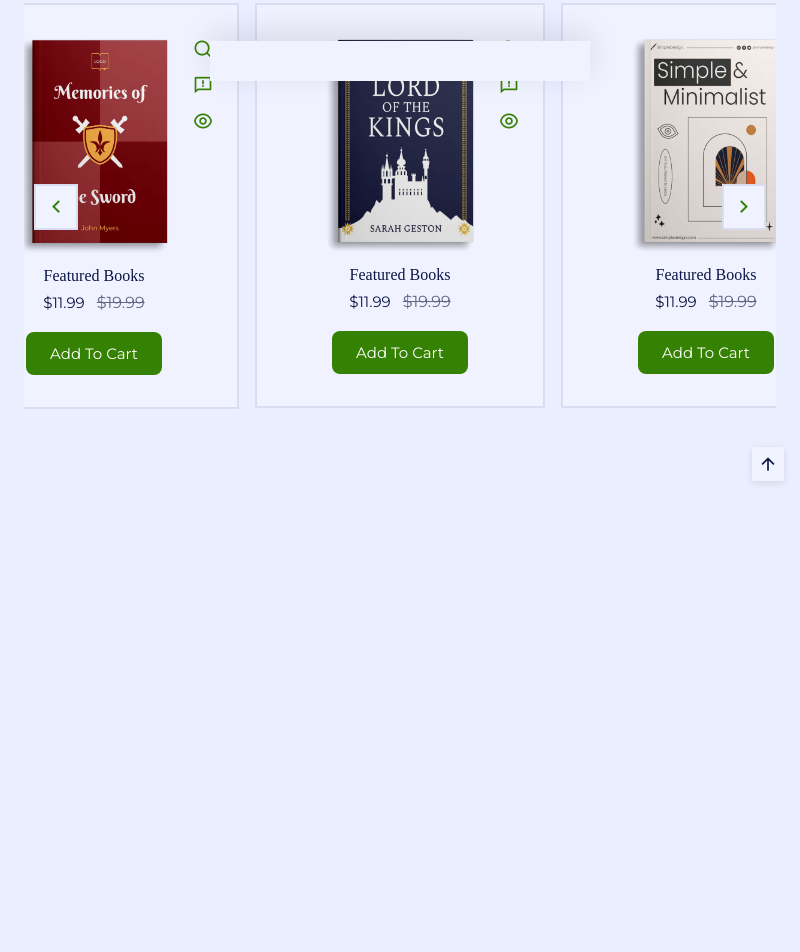
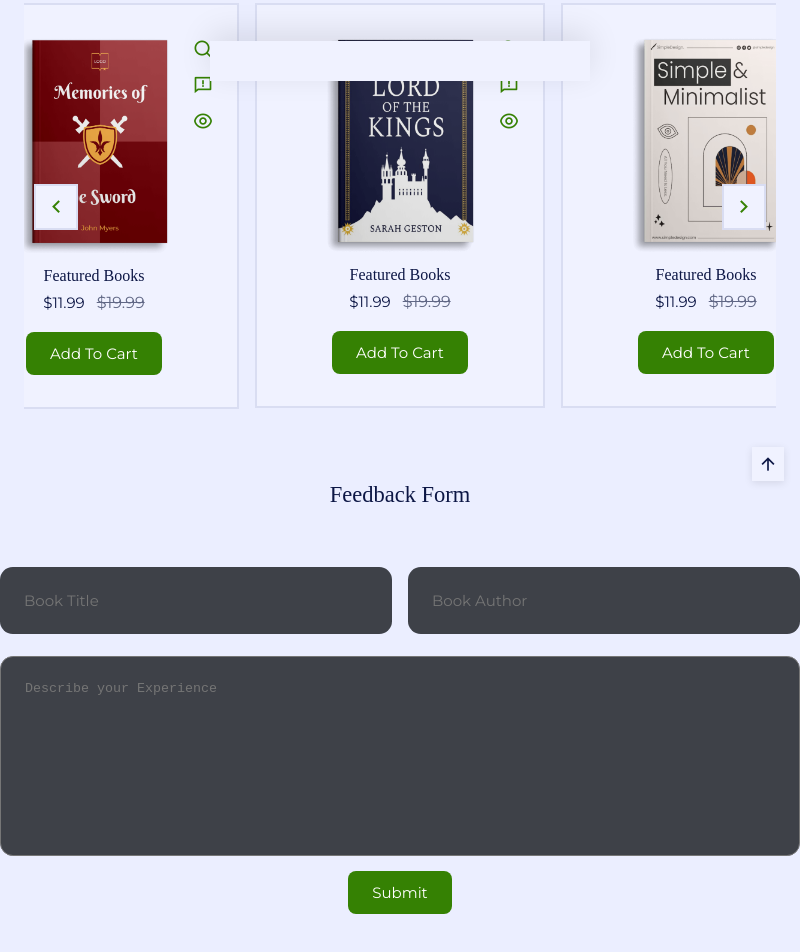
Before and after one commit to Adnaan1806/ReadMate, an Electron app: page collection.html in a window 800 px wide. Shown: the part 719-1671 px from the top of the page. Before the commit the page ends 1144 px from the top, so only its background shows below. Drawn offline with nearby package versions, Linux system fonts and the light colour scheme; a web font is replaced by a local one.

Commit message:
added the feedback form to collection

```diff
--- a/collection.html
+++ b/collection.html
@@ -448,6 +448,28 @@
           </div>
         </div>
       </section>
+           <br>
+           <br>
+           <br>
+      <section class="contact" id="contact">
+        <h2 class="heading">Feedback <span>Form</span></h2>
+
+        <form action="#">
+          <div class="input-box">
+            <input type="text" placeholder="Book Title" />
+            <input type="email" placeholder="Book Author" />
+          </div>
+
+          <textarea
+            name=""
+            id=""
+            cols="30"
+            rows="10"
+            placeholder="Describe your Experience"
+          ></textarea>
+          <input type="submit" value="Submit" class="button" />
+        </form>
+      </section>
 
 
     </main>
```
